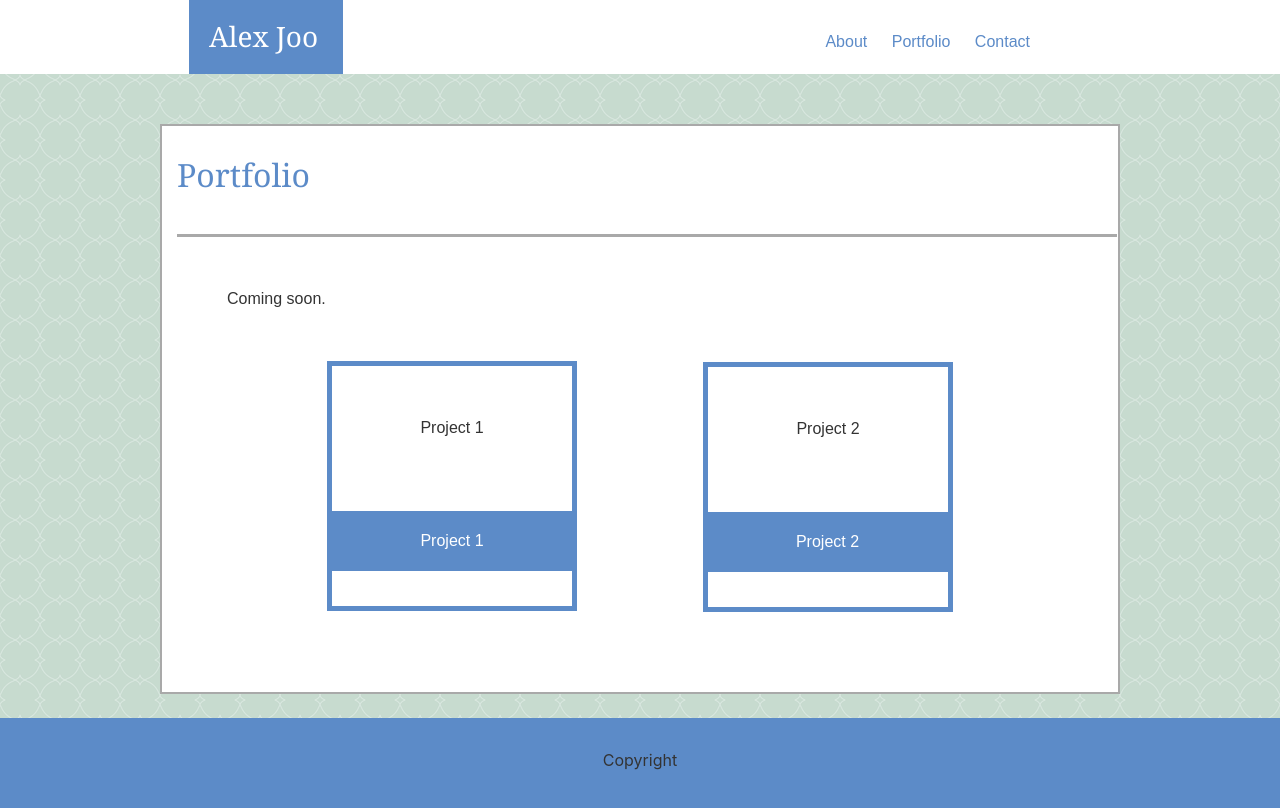
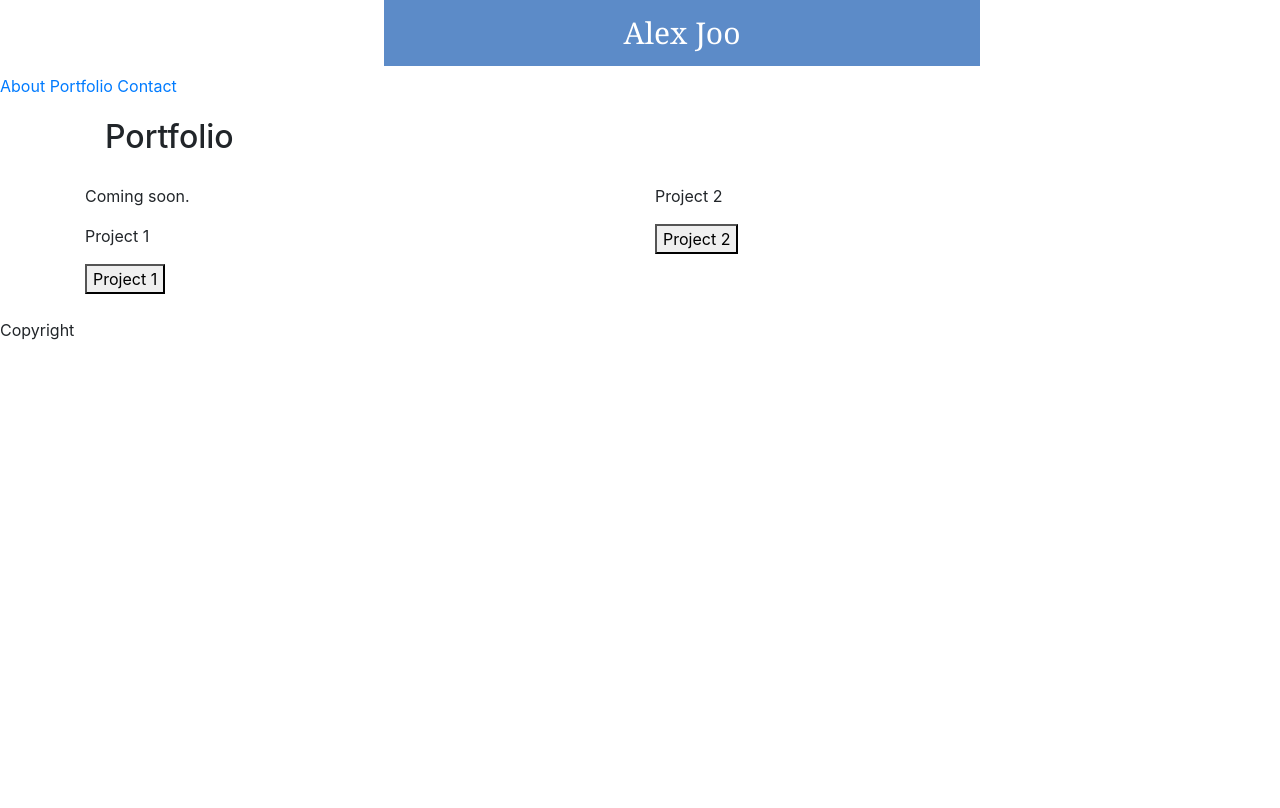
Before and after one commit to jooal/Bootstrap-Portfolio, a plain HTML site: page portfolio.html in a window 1280 px wide. Drawn offline with nearby package versions, Linux system fonts and the light colour scheme.

Commit message:
most recent changes

```diff
--- a/assets/style.css
+++ b/assets/style.css
@@ -1,213 +1,25 @@
-
-body {
-    background-image: url("mekong-green.png");
-    color: #333333;
-    margin: 0 auto;
+h1 {
+    padding: 15px;
+    background-color: #5C8BC8;
+    margin-left: 30%;
+    margin-right: 300px;
+    text-align: center;
+    color: white;
+    font-size: 30px;
+    font-family: Georgia, 'Times New Roman', Times, serif;
 }
 
-header {
-    background-color: white;
-    width: 100%;
-    margin: 0 auto;
-    padding: 0px;
-
-}
-
-h1 {
-    color:white;
-    font-size: 28px;
-    padding: 20px;
-    background-color: #5C8BC8;
-    text-align: left;
-    margin: 0 auto;
-    font-family: Georgia, 'Times New Roman', Times, serif;
-    margin-bottom: 50px;
-    margin-left: 30%;
-    margin-right: 58%;
-    position: relative;
-    left: -195px;
-
-
-}
-
-h2 {
-    color: #5C8BC8;
-    background-color: white;
-    font-family: Georgia, 'Times New Roman', Times, serif;
-    margin: 0 auto;
-    width: 940px;
-    padding-top: 30px;
-    padding-bottom: 40px;
-    border-width:2px;
-    border-bottom:solid;
-    border-color: darkgrey;
-
-}
-
-
-.btn {
-    float: right;
-    padding: 2ch;
-    border: #eee;
-}
-
-.container {
-    max-width: 960px;
-    margin:0 auto;
-    border-width:2px;
-    border-style:solid;
-    border-color:darkgrey;
-    background-color: white;
-
-
-}
-
-p {
-    background-color: #ffffff;
-    font-family: Arial, Helvetica, sans-serif;
-    padding: 50px;
-    margin: 0 auto;
-    text-align: left;
-}
-
-img {
-    max-width: 100%;
-    height: auto;
-    float: left;
-    position: relative;
-    top: 20px;
-    margin-right: 20px;
-    margin-left: 20px;
-    padding-top: 20px;
+#topnav {
+    margin-left: 40%;
 
 }
 
 
 
-.topnav {
-    float: right;
-    position: absolute;
-    top: 30px;
-    right: 250px;
-    font-family: Arial, Helvetica, sans-serif;
-    word-spacing: 20px;
-
+img {
+    margin-left: 40px;
 }
 
-a {
-    color: #5C8BC8;
+h2 {
+    padding: 20px;
 }
-.bio-image {
-    position: relative;
-    float: left;
-}
-
-
-  form {
-      background-color: white;
-      margin: 0 auto;
-      padding-left: 30px;
-      font-family: Arial, Helvetica, sans-serif;
-      padding-top: 40px;
-      padding-bottom: 40px;
-      width: 930px;
-  }
-
-  input {
-      width: 900px;
-      height: 20px;
-  }
-
-  .email {
-
-  }
-
-
-  textarea {
-      width: 900px;
-      height: 150px;
-  }
-
-  button {
-      font-family: Arial, Helvetica, sans-serif;
-      background-color:  #5C8BC8;
-      padding: 10px;
-      color: white;
-      font-size: 16px;
-
-  }
-
-  .projects {
-      margin: 0 auto;
-      background-color: white;
-      padding-bottom: 20px;
-
-  }
-
-  .project-1 {
-      border-style: solid;
-      border-width: 5px;
-      border-color: #5C8BC8;
-      width: 250px;
-      height: 250px;
-      text-align: center;
-      margin-left: 150px;
-
-
-
-  }
-
-  .project-2 {
-      border-style: solid;
-      border-style: solid;
-      border-width: 5px;
-      border-color: #5C8BC8;
-      width: 250px;
-      height: 250px;
-      text-align: center;
-      margin-top: 125px;
-      margin-right: 150px;
-
-
-
-  }
-
-  .button1 {
-      width: 240px;
-      position: relative;
-      left: 155px;
-      top: -50px;
-      border-style: solid;
-      border-width: 1px;
-      border-color: #5C8BC8;
-      height: 60px;
-      top: -100px;
-  }
-
-  .button2 {
-    width: 245px;
-    position: relative;
-    right: -50px;
-    top: -50px;
-    border-style: solid;
-    border-width: 1px;
-    border-color: #5C8BC8;
-    height: 60px;
-    top: -100px;
-  }
-
-  .wrapper {
-    min-height: 100%;
-
-    /* Equal to height of footer */
-    /* But also accounting for potential margin-bottom of last child */
-    margin-bottom: -50px;
-  }
-  .footer,
-  .push {
-    height: 50px;
-    background-color: #5C8BC8;
-    text-align: center;
-    padding-top: 30px;
-    padding-bottom: 30px;
-  }
```
Also changed, not shown: index.html (+33 -33 lines).
